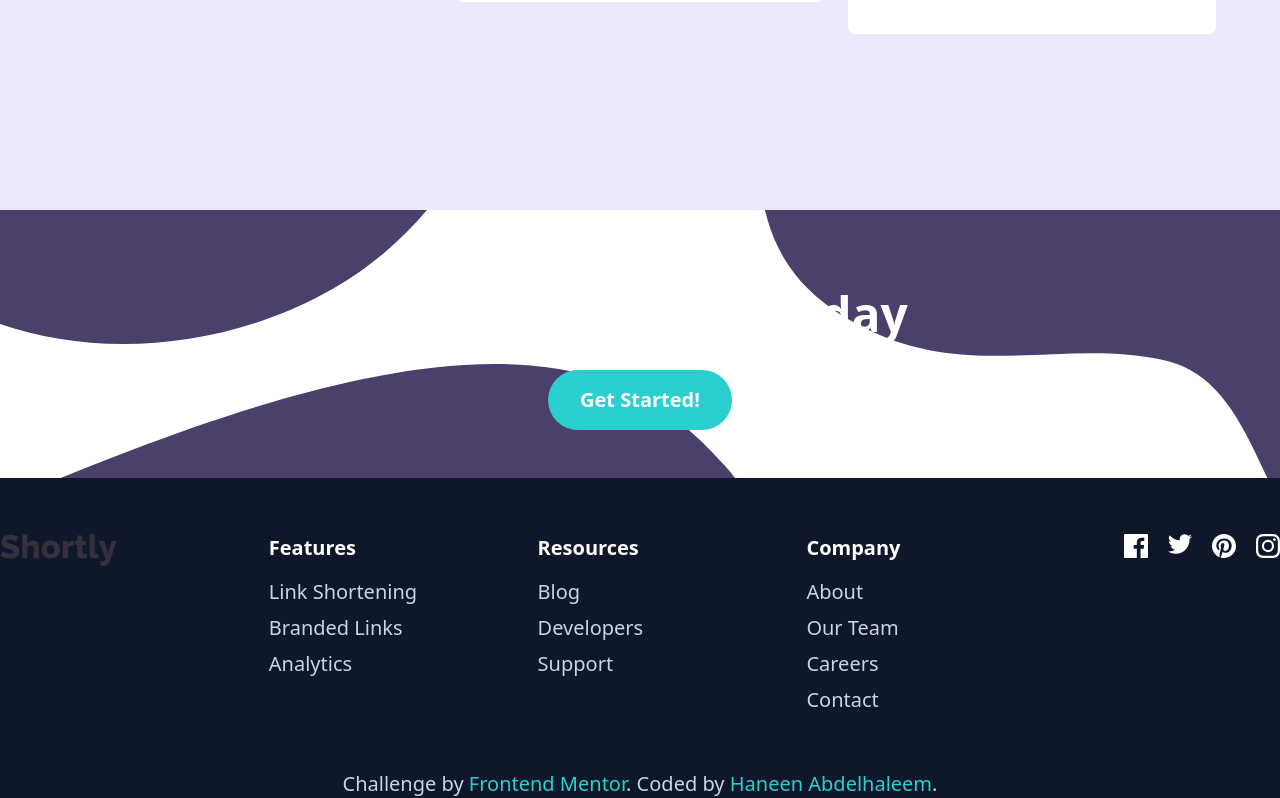
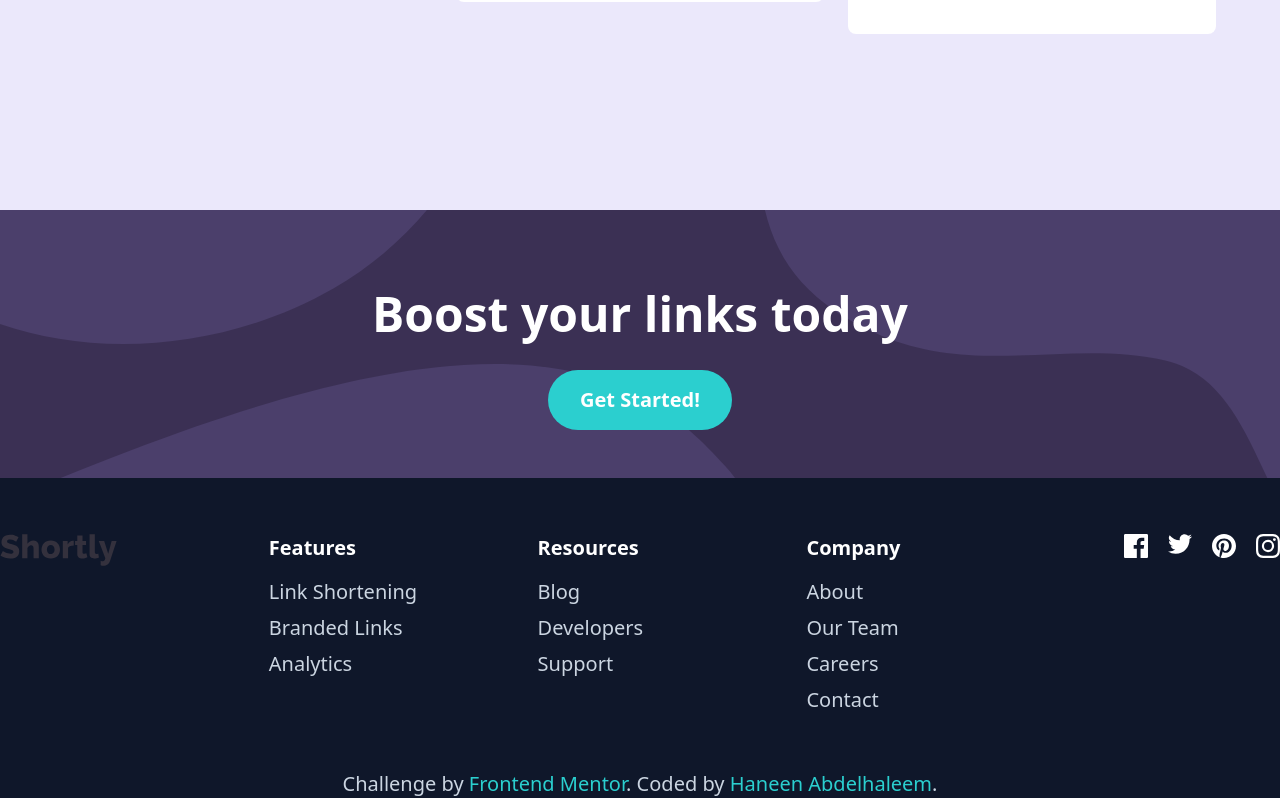
Before and after one commit to haneenabdelhaleem111/URL-Shortening, a React (Create React App) app: page / in a window 1280 px wide. Shown: the part 1666-2464 px from the top of the page. Built offline with nearby package versions, Linux system fonts and the light colour scheme.

Commit message:
Fix boost

```diff
--- a/src/Sections/BoostSection.js
+++ b/src/Sections/BoostSection.js
@@ -3,7 +3,8 @@ import React from "react";
 function BoostSection() {
   return (
     <section
-      className="mx-auto px-4 sm:px-8 py-12 bg-cover bg-center bg-no-repeat flex flex-col items-center justify-center"
+      className="mx-auto px-4 sm:px-8 py-12 bg-cover bg-center bg-no-repeat flex flex-col items-center justify-center
+ bg-[#3B3054]"
       style={{ backgroundImage: "url('images/bg-boost-desktop.svg')" }}
     >
       <h1 className="font-bold text-4xl sm:text-5xl py-8 text-white text-center">
```
